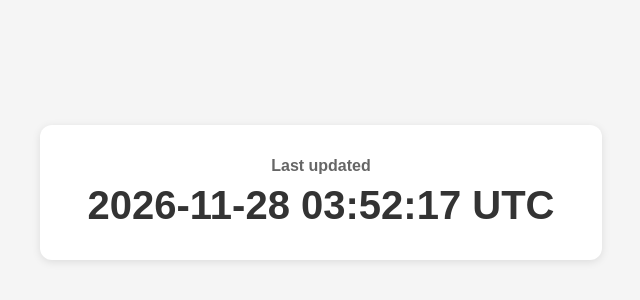
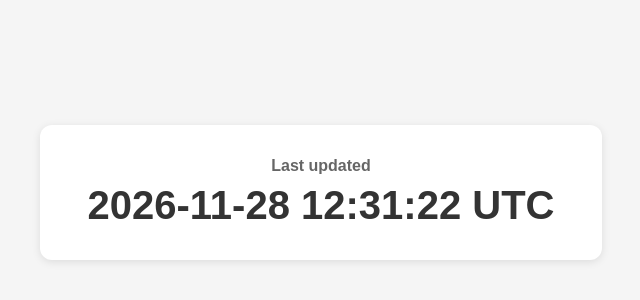
Before and after one commit to jbarronuk/BillableHours, a plain HTML site: page index.html in a window 1280 px wide. Shown: the part 208-508 px from the top of the page, 319-959 px from the left. Drawn offline with Linux system fonts and the light colour scheme.

Commit message:
Update dashboard

```diff
--- a/index.html
+++ b/index.html
@@ -27,7 +27,7 @@
 <body>
     <div class="card">
         <h1>Last updated</h1>
-        <p>2026-11-28 03:52:17 UTC</p>
+        <p>2026-11-28 12:31:22 UTC</p>
     </div>
 </body>
 </html>
```
